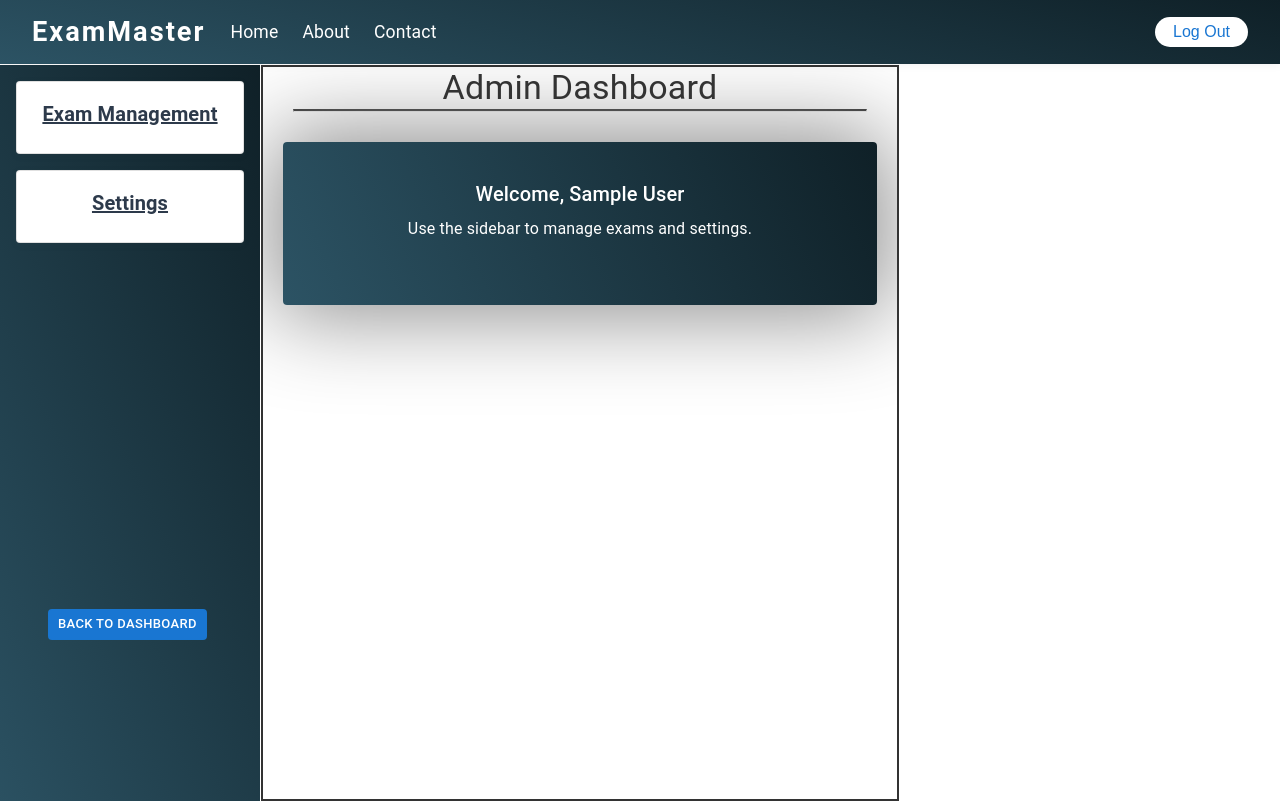
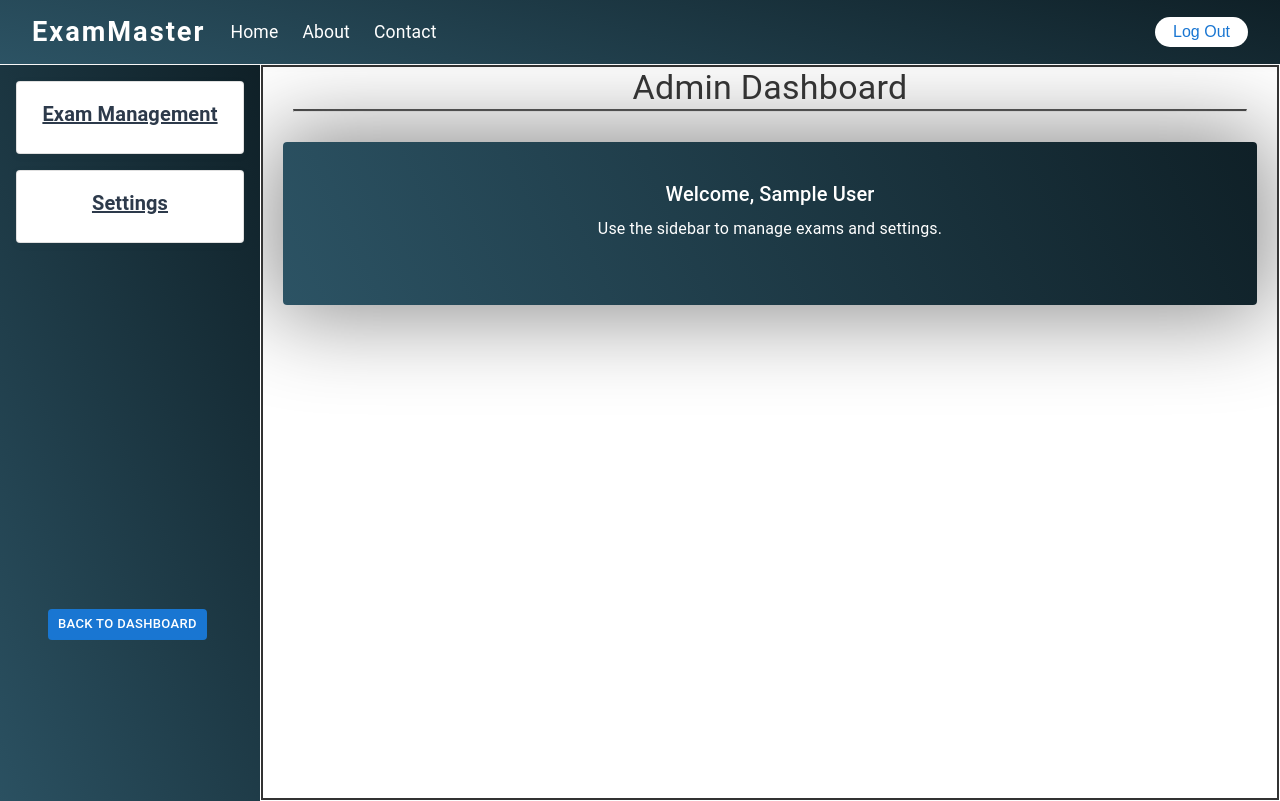
Before and after one commit to Siddharth2k14/online-exam-portal-client, a React (Vite) app: page /admin/dashboard in a window 1280 px wide. Built offline with nearby package versions, Linux system fonts and the light colour scheme; sample sign-in values are in the browser's storage.

Commit message:
Adding the updated AdminPage and StudentPage fixing the width and the height

```diff
--- a/src/components/AdminPage/AdminPage.css
+++ b/src/components/AdminPage/AdminPage.css
@@ -7,7 +7,7 @@
 
 .admin-page {
  /* if left sidebar is fixed */
-    height: calc(100vh - 64px); /* responsive height */
+    height: calc(100vh - 65px); /* responsive height */
     position: absolute;
     top: 65px;
     /* left: 261px; */
--- a/src/components/AdminPage/AdminPage.jsx
+++ b/src/components/AdminPage/AdminPage.jsx
@@ -129,7 +129,7 @@ const AdminPage = () => {
         style={{
           border: themeMode === 'dark' ? '2px solid #fff' : '2px solid #333',
           left: isMobile ? '51px' : '261px',
-          width: isMobile ? '832px' : '638px',
+          width: isMobile ? '832px' : '1018px',
         }}
       >
         <Typography variant='h4' className='admin-heading'
--- a/src/components/StudentPage/StudentPage.css
+++ b/src/components/StudentPage/StudentPage.css
@@ -6,7 +6,7 @@
 }
 
 .student-page {
-    height: calc(100vh - 64px); /* responsive height */
+    height: calc(100vh - 65px); /* responsive height */
     position: absolute;
     top: 65px;
     border: 2px solid black;
--- a/src/components/StudentPage/StudentPage.jsx
+++ b/src/components/StudentPage/StudentPage.jsx
@@ -133,7 +133,7 @@ const StudentPage = () => {
                 style={{
                     border: themeMode === 'dark' ? '2px solid #fff' : '2px solid #333',
                     left: isMobile ? '51px' : '261px',
-                    width: isMobile ? '832px' : '638px',
+                    width: isMobile ? '832px' : '1018px',
                 }}
             >
                 {console.log(themeMode)}
```
